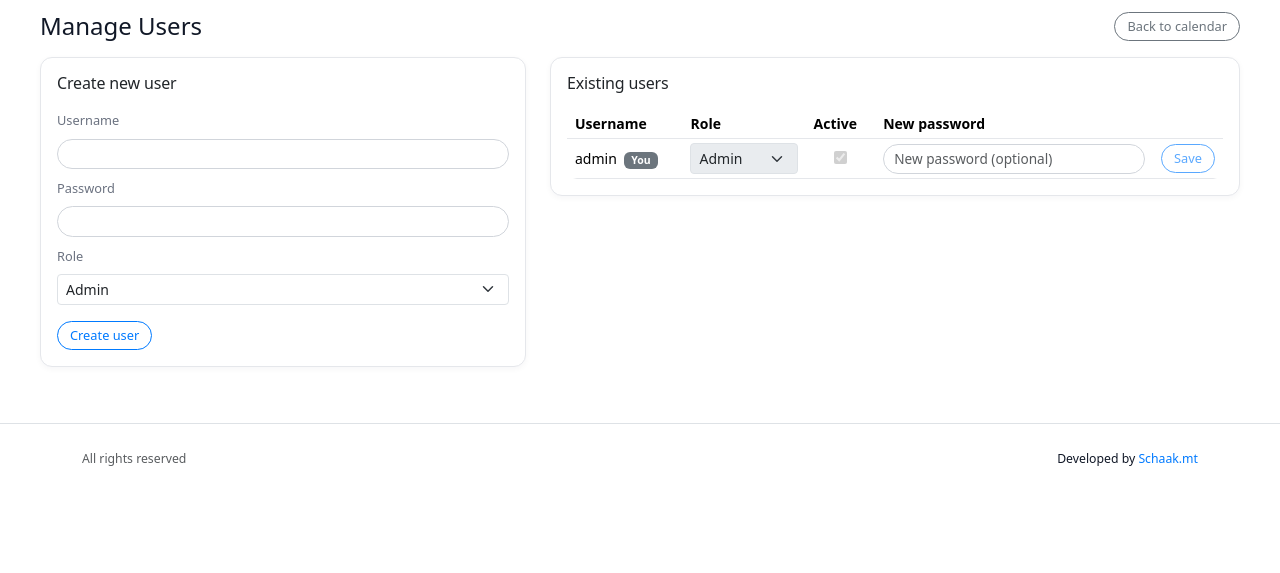
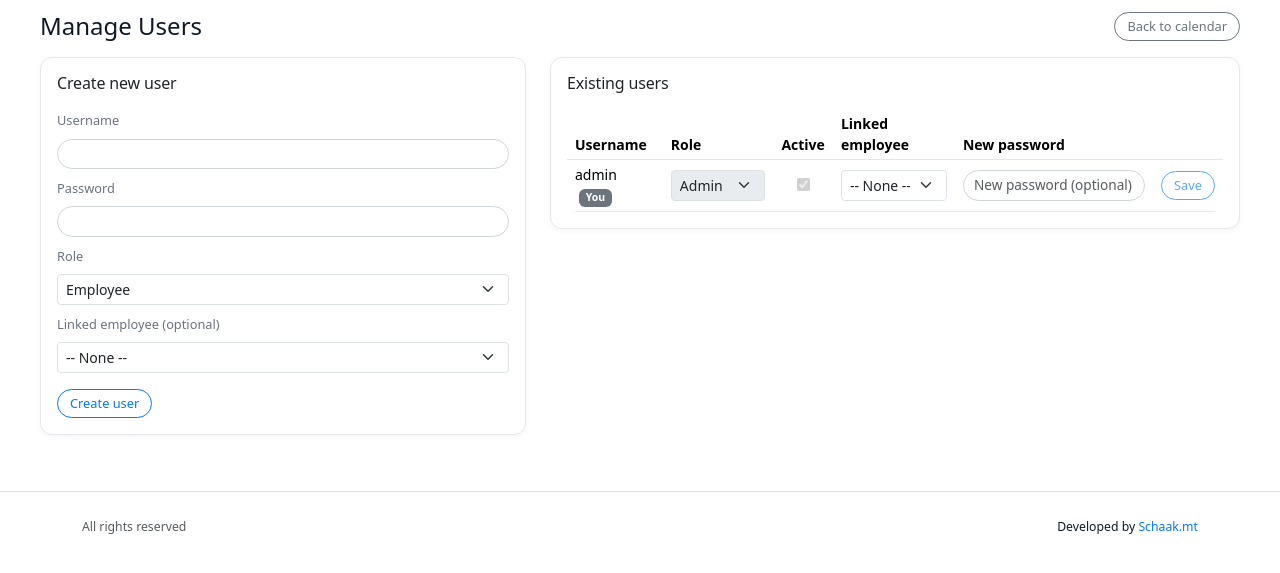
Before and after one commit to schaak722/leave-tracker, a Flask app: page /admin/users in a window 1280 px wide. Shown: the part 54-627 px from the top of the page. Run offline with Flask 3, Linux system fonts and the light colour scheme; the visitor is signed in with stand-in values (Sample User, id 1).

Commit message:
Update manage_users.html
Implementation Leave Request

```diff
--- a/templates/manage_users.html
+++ b/templates/manage_users.html
@@ -31,11 +31,21 @@
             <label class="form-label form-label-sm" for="password">Password</label>
             <input type="password" name="password" id="password" class="form-control form-control-sm" required>
           </div>
-          <div class="mb-3">
+          <div class="mb-2">
             <label class="form-label form-label-sm" for="role">Role</label>
             <select name="role" id="role" class="form-select form-select-sm">
+              <option value="employee" selected>Employee</option>
+              <option value="manager">Manager</option>
               <option value="admin">Admin</option>
-              <option value="user">User</option>
+            </select>
+          </div>
+          <div class="mb-3">
+            <label class="form-label form-label-sm" for="employee_id">Linked employee (optional)</label>
+            <select name="employee_id" id="employee_id" class="form-select form-select-sm">
+              <option value="">-- None --</option>
+              {% for e in employees %}
+                <option value="{{ e.id }}">{{ e.name }}</option>
+              {% endfor %}
             </select>
           </div>
           <button type="submit" class="btn btn-primary btn-sm">
@@ -58,6 +68,7 @@
                   <th>Username</th>
                   <th>Role</th>
                   <th>Active</th>
+                  <th>Linked employee</th>
                   <th>New password</th>
                   <th style="width: 1%"></th>
                 </tr>
@@ -75,14 +86,32 @@
                       <td>
                         <select name="role" class="form-select form-select-sm"
                                 {% if g.user and g.user.id == u.id %}disabled{% endif %}>
-                          <option value="admin" {% if u.role == "admin" %}selected{% endif %}>Admin</option>
-                          <option value="user" {% if u.role == "user" %}selected{% endif %}>User</option>
+                          <option value="employee" {% if u.role == "employee" or u.role == "user" %}selected{% endif %}>
+                            Employee
+                          </option>
+                          <option value="manager" {% if u.role == "manager" %}selected{% endif %}>
+                            Manager
+                          </option>
+                          <option value="admin" {% if u.role == "admin" %}selected{% endif %}>
+                            Admin
+                          </option>
                         </select>
                       </td>
                       <td class="text-center">
                         <input type="checkbox" name="active"
                                {% if u.active %}checked{% endif %}
                                {% if g.user and g.user.id == u.id %}disabled{% endif %}>
+                      </td>
+                      <td>
+                        <select name="employee_id" class="form-select form-select-sm">
+                          <option value="">-- None --</option>
+                          {% for e in employees %}
+                            <option value="{{ e.id }}"
+                              {% if u.employee_id == e.id %}selected{% endif %}>
+                              {{ e.name }}
+                            </option>
+                          {% endfor %}
+                        </select>
                       </td>
                       <td>
                         <input type="password" name="password"
```
